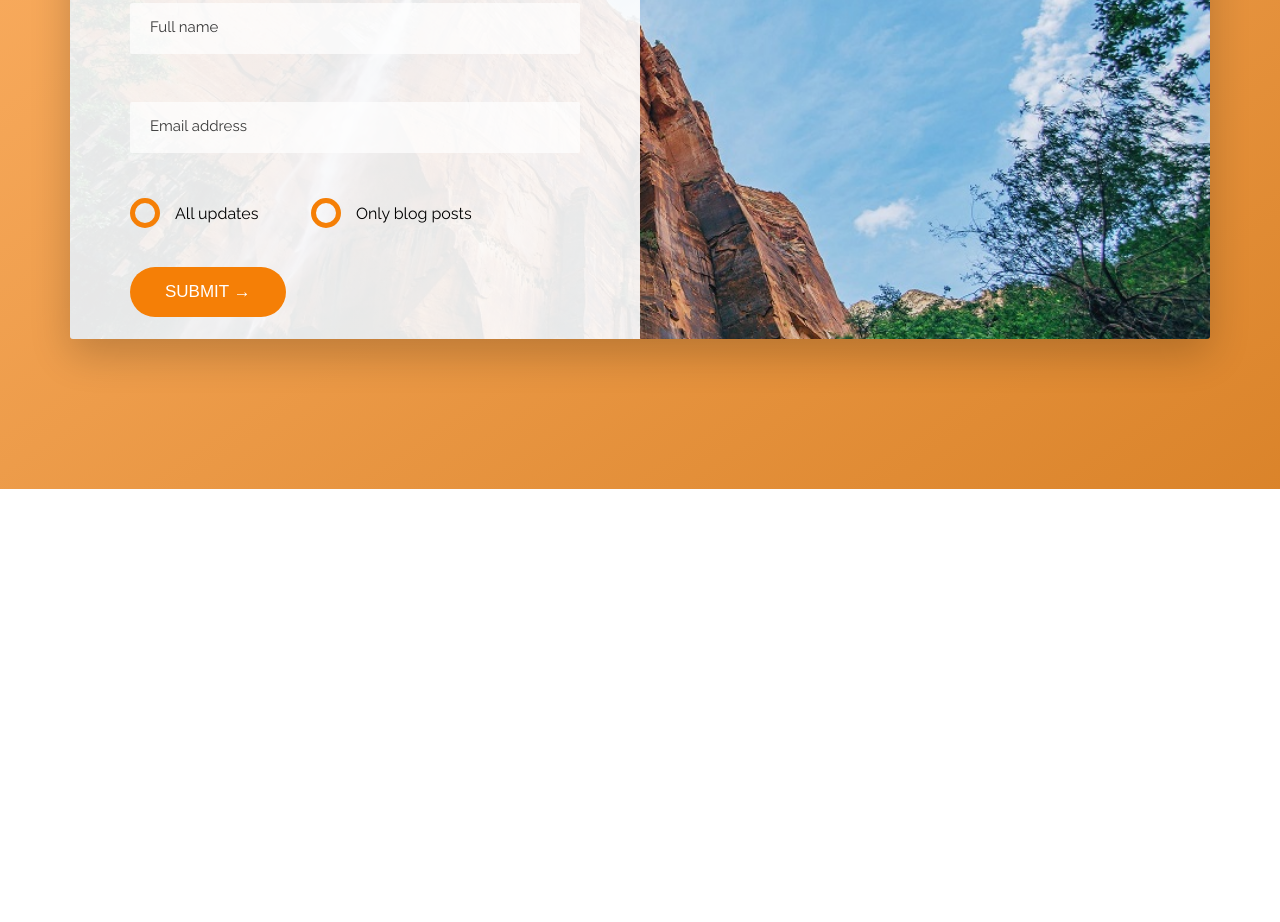
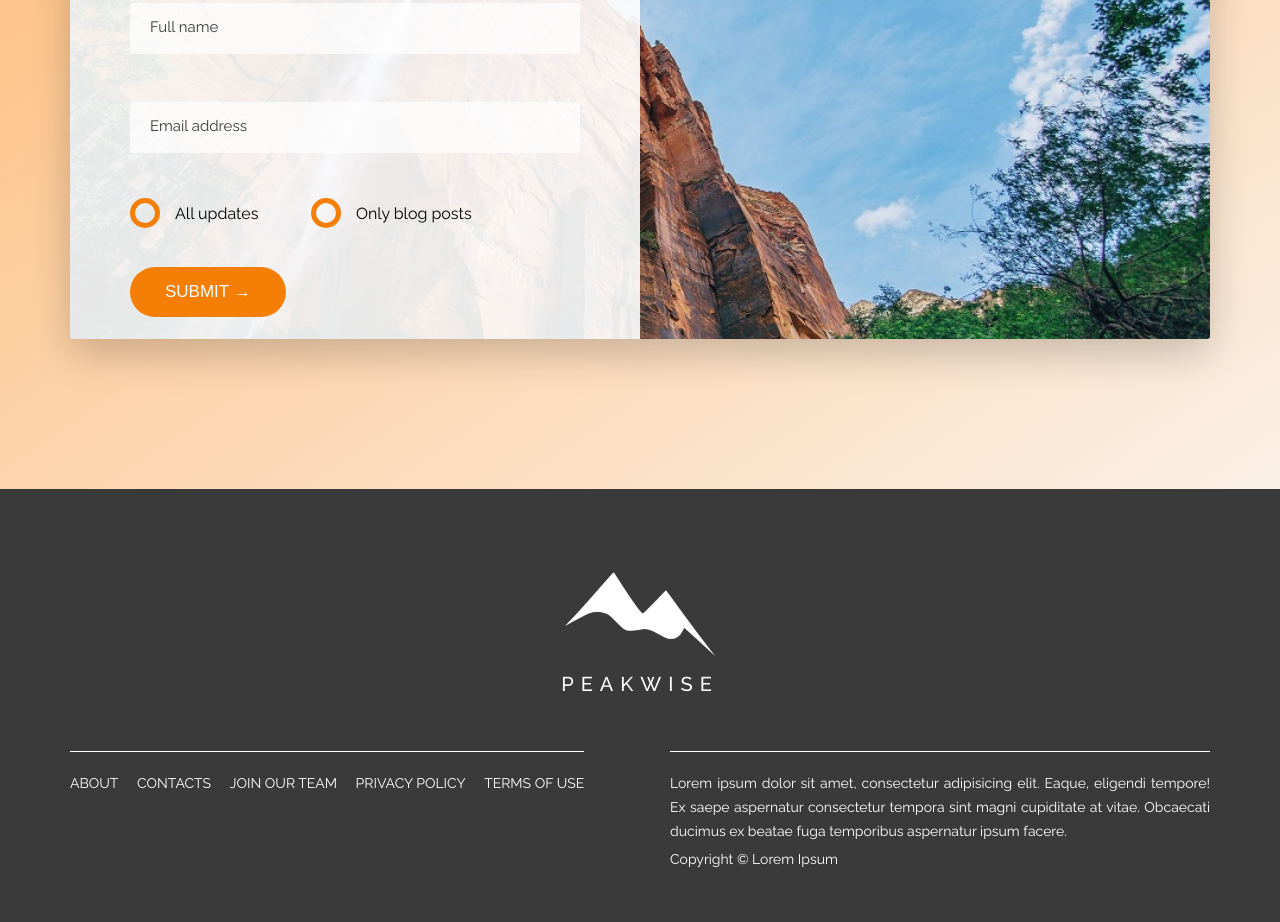
Before and after one commit to easyphunk/peakwise-lite, a website: page index.html in a window 1280 px wide. Shown: the part 4956-5878 px from the top of the page. Before the commit the page ends 5445 px from the top, so only its background shows below. Drawn offline with Linux system fonts and the light colour scheme.

Commit message:
feat: footer

```diff
--- a/index.html
+++ b/index.html
@@ -300,8 +300,33 @@
                 </div>
             </div>
         </section>
+    </main>
 
-    </main>
+    <footer class="footer">
+        <div class="footer__logo-box"><img src="./img/logo-white.png" alt="Full logo" class="footer__logo"><p class="footer__title">Peakwise</p></div>
+
+        <div class="row">
+            <div class="col-1-of-2">
+                <div class="footer__navigation">
+                    <ul class="footer__list">
+                        <li class="footer__item"><a href="#" class="footer__link">About</a></li>
+                        <li class="footer__item"><a href="#" class="footer__link">Contacts</a></li>
+                        <li class="footer__item"><a href="#" class="footer__link">Join our team</a></li>
+                        <li class="footer__item"><a href="#" class="footer__link">Privacy Policy</a></li>
+                        <li class="footer__item"><a href="#" class="footer__link">Terms of Use</a></li>
+                    </ul>
+                </div>
+            </div>
+            <div class="col-1-of-2">
+                <p class="footer__copyright">
+                    Lorem ipsum dolor sit amet, consectetur adipisicing elit. Eaque, eligendi tempore! Ex saepe aspernatur consectetur tempora sint magni cupiditate at vitae. Obcaecati ducimus ex beatae fuga temporibus aspernatur ipsum facere.
+                </p>
+                <p class="footer__copyright">
+                    Copyright &copy; Lorem Ipsum
+                </p>
+            </div>
+        </div>
+    </footer>
 
     <!--
         <section class="grid-test">
--- /dev/null
+++ b/sass/layout/_footer.scss
@@ -0,0 +1,75 @@
+.footer {
+    background-color: $color-grey-dark;
+    padding: 5rem 0;
+    font-size: 1.4rem;
+    color: $color-white;
+
+    &__logo-box {
+        text-align: center;
+    }
+
+    &__title {
+        text-transform: uppercase;
+        font-size: 2rem;
+        font-weight: 500;
+        letter-spacing: .7rem;
+        margin-top: -3rem;
+        margin-bottom: 5rem;
+    }
+
+    &__logo {
+        width: 15rem;
+        height: auto;
+    }
+
+    &__navigation {
+        border-top: 1px solid $color-white;
+        padding-top: 2rem;
+        display: inline-block;
+    }
+
+    &__list {
+        list-style: none;
+    }
+
+    &__item {
+        display: inline-block;
+
+        &:not(:last-child) {
+            margin-right: 1.5rem;
+        }
+    }
+
+    &__link {
+        &:link,
+        &:visited {
+            color: inherit;
+            background-color: $color-grey-dark;
+            text-decoration: none;
+            text-transform: uppercase;
+            display: inline-block;
+            transition: all .1s;
+        }
+
+        &:hover,
+        &:active {
+            color: $color-primary;
+            box-shadow: 0 .5rem .5rem rgba($color-black, .4);
+            transform: translateY(-.5rem) scale(1.1);
+        }
+    }
+
+    &__copyright {
+        display: inline-block;
+        text-align: justify;
+
+        &:first-child {
+            padding-top: 2rem;
+            border-top: 1px solid $color-white;
+        }
+
+        &:last-child {
+            padding-top: .5rem;
+        }
+    }
+}
--- a/sass/main.scss
+++ b/sass/main.scss
@@ -16,8 +16,9 @@
 
 @import 'pages/home';
 
+@import 'layout/footer';
+@import 'layout/grid';
 @import 'layout/header';
-@import 'layout/grid';
 
 
 @import url('https://fonts.googleapis.com/css2?family=Raleway:wght@100;300;400;500;700&display=swap');
--- a/sass/pages/_home.scss
+++ b/sass/pages/_home.scss
@@ -21,7 +21,7 @@
 
 .section-subscription {
     padding: 15rem 0;
-    background-image: linear-gradient(to right bottom, rgba($color-primary-light, .85), rgba($color-primary-dark, .85));
+    background-image: linear-gradient(to right bottom, rgba($color-primary-light, .8), rgba($color-primary-dark, .1));
 }
 
 .subscription {
```
Also changed, not shown: css/style.css.
